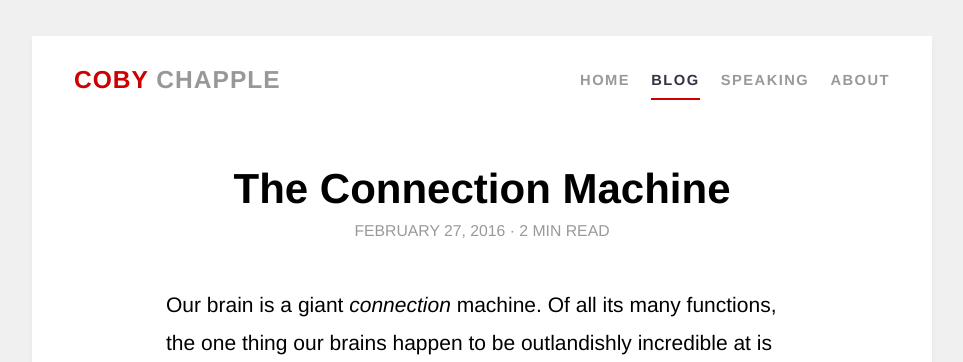
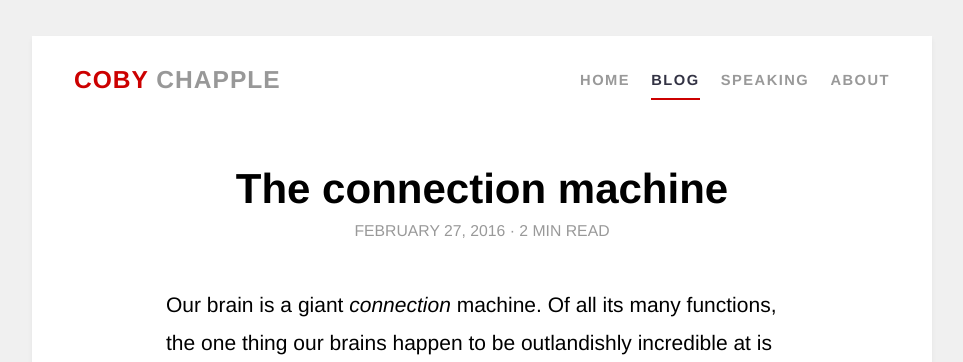
Before and after one commit to cobyism/archived-cobyism.github.io, a Jekyll site: the page built from blog/_posts/2016-02/2016-02-27-the-connection-machine.md, in a window 1280 px wide. Shown: the top 362 px of the page, without its empty margins (158-1121 px from the left). Built offline with Jekyll 4.4.1, drawn with Linux system fonts in a browser that asks for light colours; nearby versions of some CDN libraries.

Commit message:
sentence case

```diff
--- a/blog/_posts/2016-02/2016-02-27-the-connection-machine.md
+++ b/blog/_posts/2016-02/2016-02-27-the-connection-machine.md
@@ -1,5 +1,5 @@
 ---
-title: The Connection Machine
+title: The connection machine
 layout: post
 ---
 
```
